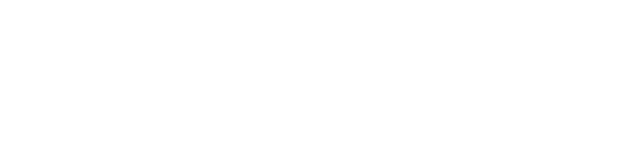
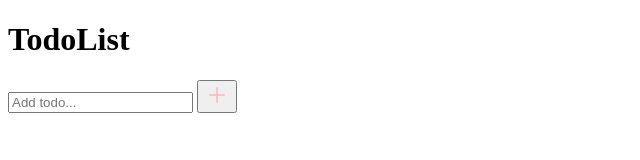
Before and after one commit to Maria-Eduarda90/TodoList, a plain HTML site: page index.html in a window 1280 px wide. Shown: the whole page, without its empty margins (0-640 px from the left). Drawn offline with Linux system fonts and the light colour scheme.

Commit message:
html structure

```diff
--- a/index.html
+++ b/index.html
@@ -7,6 +7,19 @@
     <title>TodoList</title>
 </head>
 <body>
+    <div class="containerForm">
+        <h1>TodoList</h1>
+        <form action="" class="form">
+            <div class="add-todo">
+                <input type="text" id="todo-input" class="createdTodo" placeholder="Add todo...">
+                <button type="submit" class="btn-submit">
+                    <img src="/images/plus-24.svg" alt="">
+                </button>
+            </div>
+        </form>
+        <div class="teste">
 
+        </div>
+    </div>
 </body>
 </html>
```
